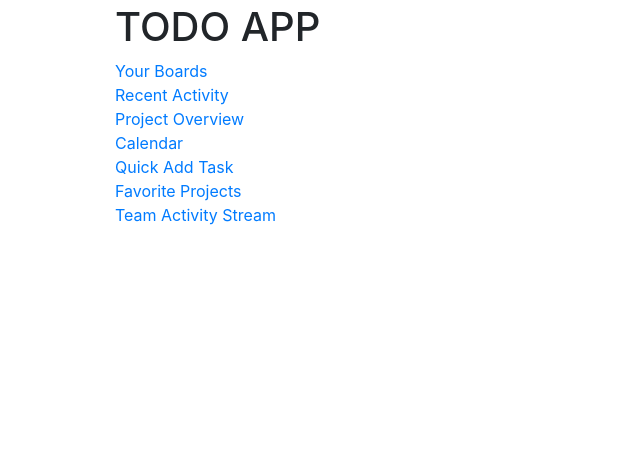
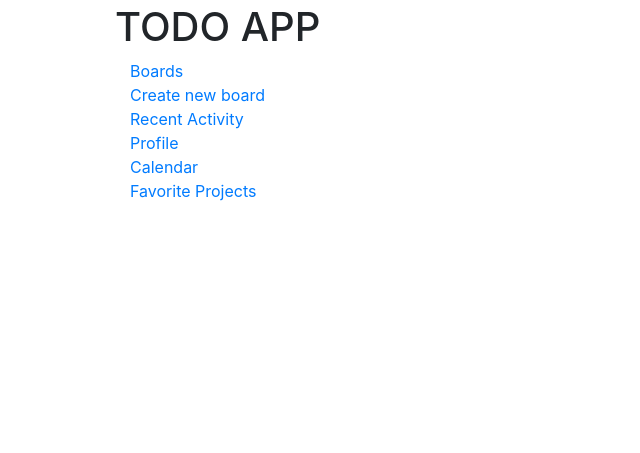
Before and after one commit to twnchk/todoApp, a Django app: page / in a window 1280 px wide. Shown: the part 347-800 px from the top of the page, without its empty margins (0-640 px from the left). Run offline with Django 4.2, Linux system fonts and the light colour scheme; some libraries are stand-ins or nearby versions.

Commit message:
Minor changes to frontend & changed category field to board

```diff
--- a/templates/board_backlog.html
+++ b/templates/board_backlog.html
@@ -16,7 +16,7 @@
     <div class="col-md-9">
       <div class="list-group rounded-container">
         {% if tasks %}
-        <h1>{{ tasks.category }}</h1>
+        <h1>{{ tasks.board }}</h1>
             {% for task in tasks %}
               <a href="{% url 'task_detail' task.id %}" class="list-group-item list-group-item-action d-flex justify-content-between align-items-center taskList" data-completed="{{ task.status }}">
                 {{ task }}
--- a/templates/create_board.html
+++ b/templates/create_board.html
@@ -1,12 +1,16 @@
 {% extends 'base.html' %}
 {% load crispy_forms_tags %}
 {% block content %}
+<div class="container-fluid">
+    <div class="container rounded-container">
         <h1>Add new board</h1>
         <form method="POST">
             {% csrf_token %}
             {{ form|crispy }}
             <button class="btn btn-primary" type="submit">Create new board</button>
         </form>
+    </div>
+</div>
 <script>
     console.log({{form.errors}});
 </script>
--- a/templates/create_task.html
+++ b/templates/create_task.html
@@ -1,12 +1,16 @@
 {% extends 'base.html' %}
 {% load crispy_forms_tags %}
 {% block content %}
+<div class="container-fluid">
+    <div class="container rounded-container">
         <h1>Add task</h1>
         <form method="POST">
             {% csrf_token %}
             {{ form|crispy }}
             <button class="btn btn-primary btn-sm" type="submit">Add task</button>
         </form>
+    </div>
+</div>
 <script>
     console.log({{form.errors}});
 </script>
--- a/templates/index.html
+++ b/templates/index.html
@@ -4,28 +4,27 @@
     <div class="container rounded-container">
         <h1>TODO APP</h1>
     </div>
+    <div class="container rounded-container">
         <div class="container widget-container">
             <a href="{% url 'boards_list' %}" class="widget-link">
-            <div class="rounded-container widget">Your Boards</div>
+                <div class="rounded-container widget">Boards</div>
+            </a>
+            <a href="{% url 'board_create' %}" class="widget-link">
+                <div class="rounded-container widget-green">Create new board</div>
             </a>
             <a href="#" class="widget-link">
                 <div class="rounded-container widget">Recent Activity</div>
             </a>
-        <a href="#" class="widget-link">
-            <div class="rounded-container widget">Project Overview</div>
+            <a href="{% url 'user_profile' %}" class="widget-link">
+                <div class="rounded-container widget">Profile</div>
             </a>
             <a href="#" class="widget-link">
                 <div class="rounded-container widget">Calendar</div>
             </a>
             <a href="#" class="widget-link">
-            <div class="rounded-container widget">Quick Add Task</div>
-        </a>
-        <a href="#" class="widget-link">
                 <div class="rounded-container widget">Favorite Projects</div>
             </a>
-        <a href="#" class="widget-link">
-            <div class="rounded-container widget">Team Activity Stream</div>
-        </a>
+        </div>
     </div>
 </div>
 
--- a/todoBoard/forms.py
+++ b/todoBoard/forms.py
@@ -9,11 +9,8 @@ class CreateTaskForm(forms.ModelForm):
 
     def __init__(self, *args, init_board_id, user_id, **kwargs):
         super(CreateTaskForm, self).__init__(*args, **kwargs)
-
-        # set initial board_id field
-        self.fields['category'].initial = init_board_id
+        self.fields['board'].initial = init_board_id
         self.fields['author'].initial = user_id
-        # self.fields['category'].widget.attrs['disabled'] = True
 
 
 class CreateBoardForm(forms.ModelForm):
--- a/todoBoard/models.py
+++ b/todoBoard/models.py
@@ -37,7 +37,7 @@ class TodoItem(models.Model):
     author = models.ForeignKey(User, on_delete=models.CASCADE)
     assignee = models.ForeignKey(User, on_delete=models.DO_NOTHING, null=True, blank=True, default=None,
                                  related_name="assignee")
-    category = models.ForeignKey(TodoList, on_delete=models.CASCADE)
+    board = models.ForeignKey(TodoList, on_delete=models.CASCADE)
     created_at = models.DateTimeField(auto_now_add=True)
     status = models.CharField(max_length=15, choices=taskStatus, default=taskStatus[0])
     high_priority = models.BooleanField(default=False)
--- a/todoBoard/views.py
+++ b/todoBoard/views.py
@@ -39,7 +39,7 @@ def boards_list(request):
 
 @board_editor_required(TodoList)
 def board_detail(request, board_id, template_name='board_detail.html'):
-    tasks = TodoItem.objects.filter(category=board_id)
+    tasks = TodoItem.objects.filter(board=board_id)
     board = TodoList.objects.get(id=board_id)
     context = {
         'tasks': tasks,
@@ -188,7 +188,7 @@ def task_update(request, task_id):
 def task_delete(request, task_id):
     try:
         task = TodoItem.objects.get(id=task_id)
-        board_id = task.category.id
+        board_id = task.board.id
         task.delete()
 
         return JsonResponse({'success': True, 'board_id': board_id})
```
Lines whose indentation alone changed are shown as unchanged.
